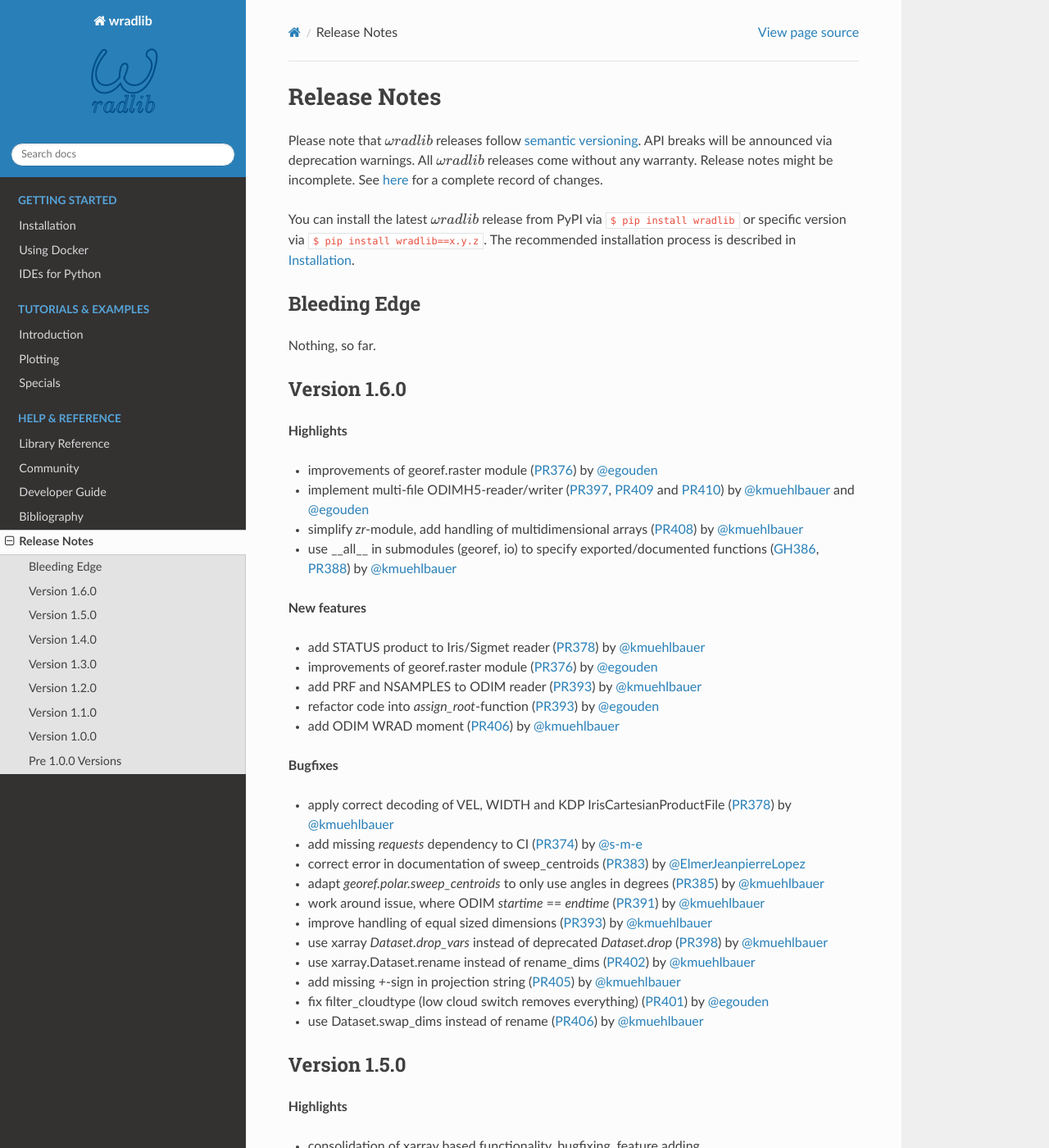
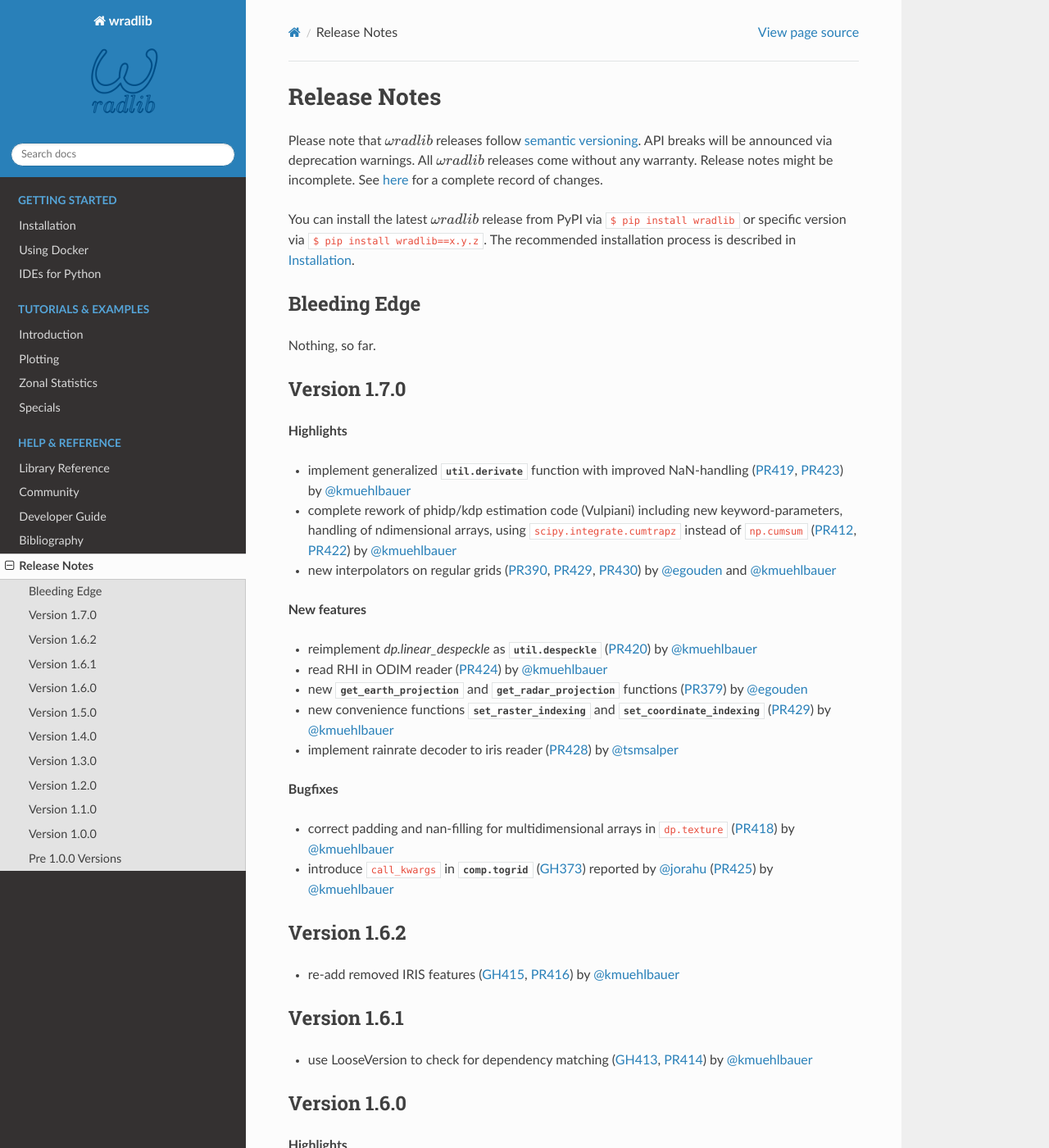
Before and after one commit to wradlib/wradlib-docs, a Sphinx documentation site: the page built from source/release_notes.rst, in a window 1280 px wide and 1400 px high. Shown: the whole window at 82% size. Built offline with Sphinx 7.4.7 and the Read the Docs theme 2.0.0, drawn with Linux system fonts in a browser that asks for light colours; pages that are not in the unit, such as notebooks, are missing from menus; the version number could not be read and is left out.

Commit message:
MNT: update release_notes for wradlib v1.7.0,

```diff
--- a/source/conf.py
+++ b/source/conf.py
@@ -195,7 +195,7 @@ today_fmt = '%Y-%m-%d'
 # List of patterns, relative to source directory, that match files and
 # directories to ignore when looking for source files.
 # exclude_patterns = []
-exclude_patterns = ['_build', '**.ipynb_checkpoints']
+exclude_patterns = ['_build', '**.ipynb_checkpoints', 'notebooks/overview.ipynb']
 
 # -- nbsphinx specifics --
 # do not execute notebooks ever while building docs
--- a/source/index.rst
+++ b/source/index.rst
@@ -57,7 +57,7 @@ Documentation
 * :doc:`plotting`
 * :doc:`Interpolation <notebooks/interpolation/wradlib_ipol_example>`
 * :doc:`Rainfall Adjustment <notebooks/multisensor/wradlib_adjust_example>`
-* :doc:`notebooks/zonalstats/wradlib_zonalstats_classes`
+* :doc:`zonalstatistics`
 * :doc:`specials`
 
 .. toctree::
@@ -73,7 +73,7 @@ Documentation
    plotting
    Interpolation <notebooks/interpolation/wradlib_ipol_example>
    Rainfall Adjustment <notebooks/multisensor/wradlib_adjust_example>
-   notebooks/zonalstats/wradlib_zonalstats_classes
+   zonalstatistics
    specials
 
 **Help & reference**
--- a/source/release_notes.rst
+++ b/source/release_notes.rst
@@ -9,6 +11,39 @@ Bleeding Edge
 -------------
 
 Nothing, so far.
+
+Version 1.7.0
+-------------
+
+**Highlights**
+
+* implement generalized :py:func:`util.derivate` function with improved NaN-handling (:pull:`419`, :pull:`423`) by `@kmuehlbauer <https://github.com/kmuehlbauer>`_
+* complete rework of phidp/kdp estimation code (Vulpiani) including new keyword-parameters, handling of ndimensional arrays,
+  using ``scipy.integrate.cumtrapz`` instead of ``np.cumsum`` (:pull:`412`, :pull:`422`) by `@kmuehlbauer <https://github.com/kmuehlbauer>`_
+* new interpolators on regular grids (:pull:`390`, :pull:`429`, :pull:`430`) by `@egouden <https://github.com/egouden>`_ and `@kmuehlbauer <https://github.com/kmuehlbauer>`_
+
+**New features**
+
+* reimplement `dp.linear_despeckle` as :py:func:`util.despeckle` (:pull:`420`) by `@kmuehlbauer <https://github.com/kmuehlbauer>`_
+* read RHI in ODIM reader (:pull:`424`) by `@kmuehlbauer <https://github.com/kmuehlbauer>`_
+* new :py:func:`.get_earth_projection` and :py:func:`.get_radar_projection` functions (:pull:`379`) by `@egouden <https://github.com/egouden>`_
+* new convenience functions :py:func:`.set_raster_indexing` and :py:func:`.set_coordinate_indexing` (:pull:`429`) by `@kmuehlbauer <https://github.com/kmuehlbauer>`_
+* implement rainrate decoder to iris reader (:pull:`428`) by `@tsmsalper <https://github.com/tsmsalper>`_
+
+**Bugfixes**
+
+* correct padding and nan-filling for multidimensional arrays in ``dp.texture`` (:pull:`418`) by `@kmuehlbauer <https://github.com/kmuehlbauer>`_
+* introduce ``call_kwargs`` in :py:func:`comp.togrid` (:issue:`373`) reported by `@jorahu <https://github.com/jorahu>`_  (:pull:`425`) by `@kmuehlbauer <https://github.com/kmuehlbauer>`_
+
+Version 1.6.2
+-------------
+
+* re-add removed IRIS features (:issue:`415`, :pull:`416`) by `@kmuehlbauer <https://github.com/kmuehlbauer>`_
+
+Version 1.6.1
+-------------
+
+* use LooseVersion to check for dependency matching (:issue:`413`, :pull:`414`) by `@kmuehlbauer <https://github.com/kmuehlbauer>`_
 
 Version 1.6.0
 -------------
```
Also changed, not shown: other parts of source/release_notes.rst (+2 -0 lines), source/zonalstatistics.rst (added, +9 -0 lines).
